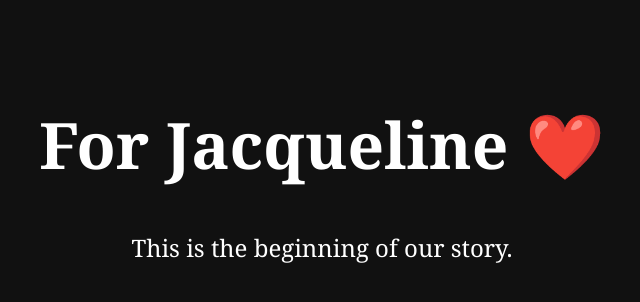
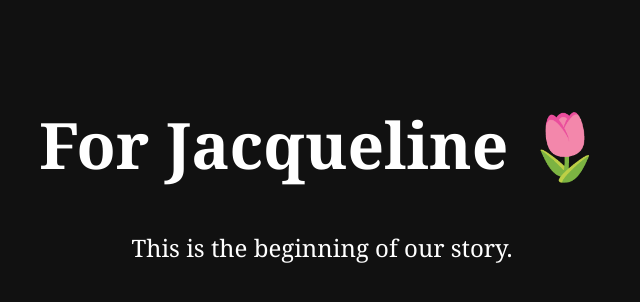
Before and after one commit to evanquon35-alt/memory-journey, a plain HTML site: page index.html in a window 1280 px wide. Shown: the whole page, without its empty margins (318-958 px from the left). Drawn offline with Linux system fonts and the light colour scheme.

Commit message:
Update index.html

```diff
--- a/index.html
+++ b/index.html
@@ -9,7 +9,7 @@
 </head>
 <body>
 
-    <h1>For Jacqueline ❤️</h1>
+    <h1>For Jacqueline 🌷</h1>
 
     <p>
         This is the beginning of our story.
```
